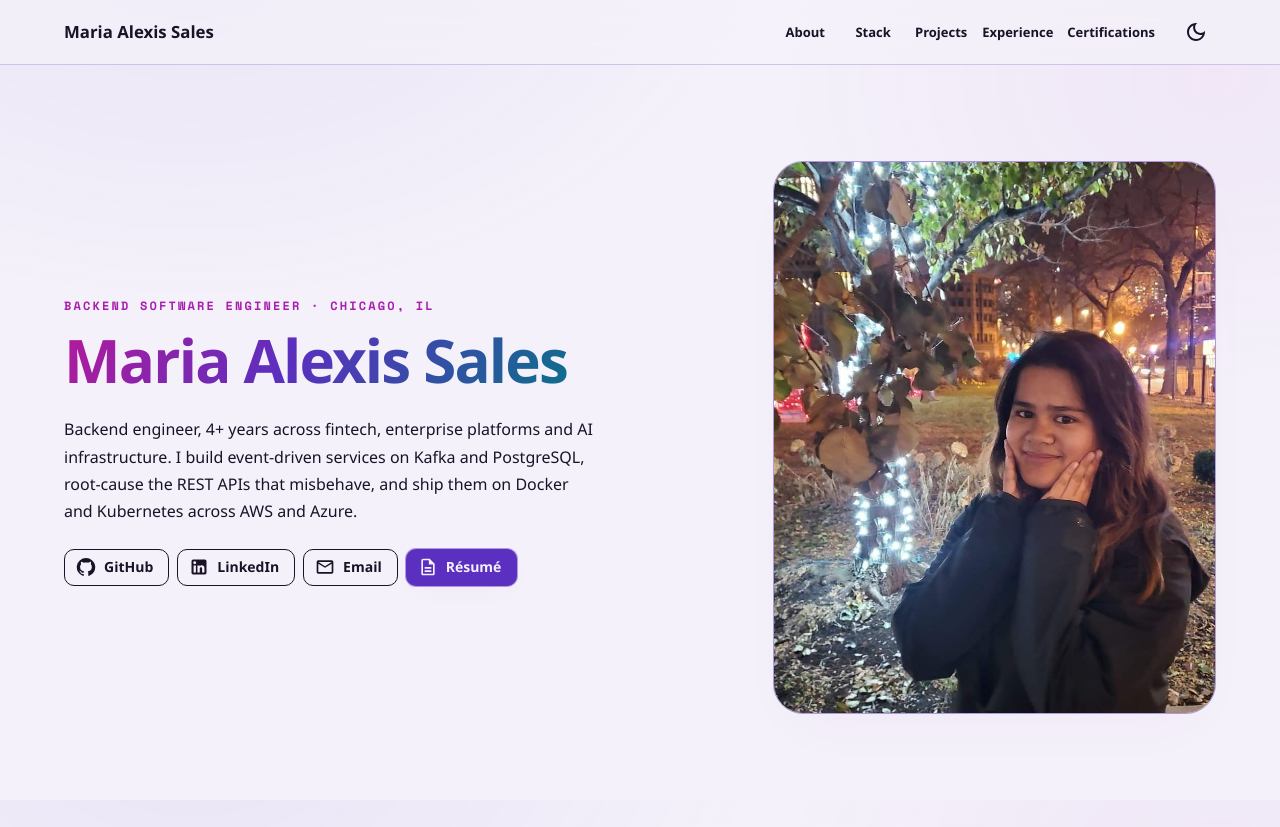
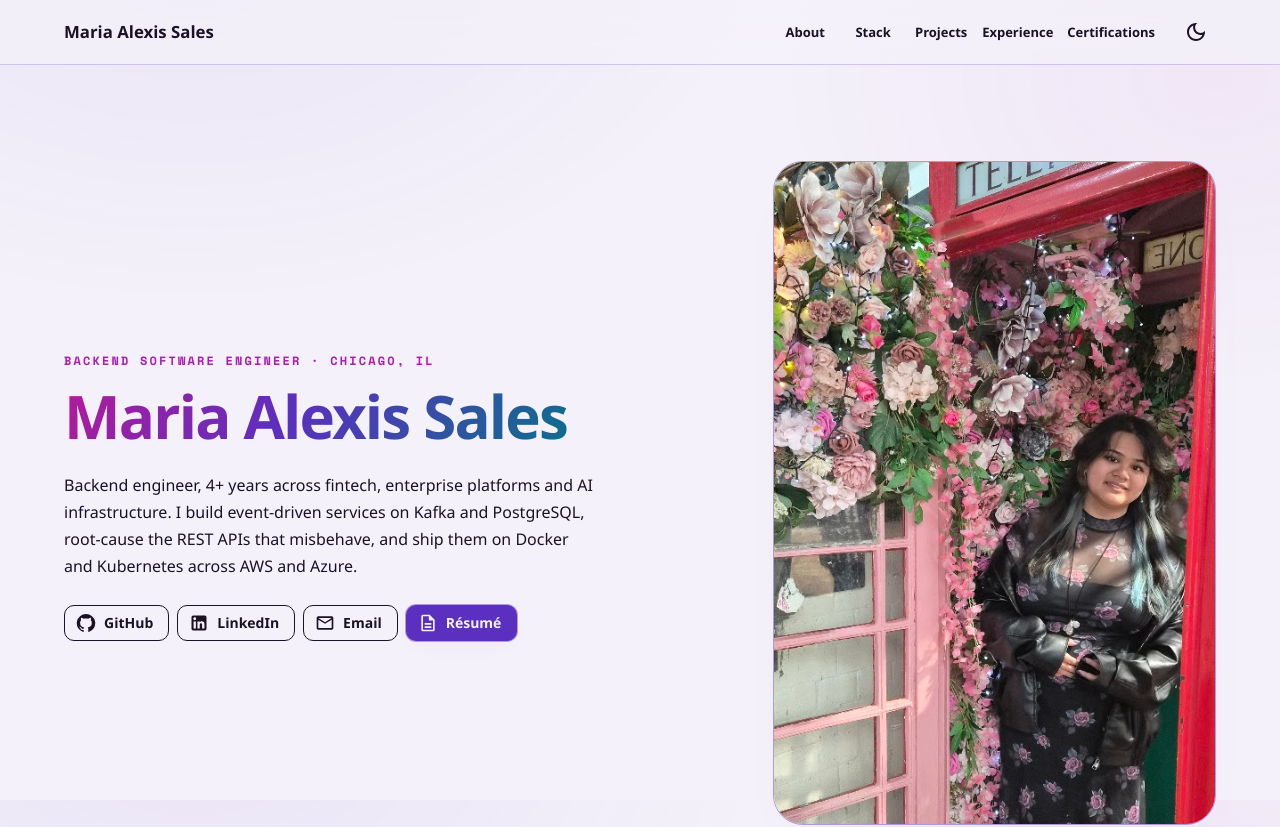
Before and after one commit to mariaalexissales/mariaalexissales.github.io, a React (Vite) app: page / in a window 1280 px wide. Shown: the top 827 px of the page. Built offline with nearby package versions, Linux system fonts and the light colour scheme.

Commit message:
Swap in the new hero photo and reframe the crop

```diff
--- a/src/components/sections/Hero.tsx
+++ b/src/components/sections/Hero.tsx
@@ -72,8 +72,11 @@ export default function Hero() {
                 width: '100%',
                 maxWidth: { xs: 280, md: 'none' },
                 mx: 'auto',
-                aspectRatio: '4 / 5',
+                aspectRatio: '2 / 3',
                 objectFit: 'cover',
+                // Tall full-length source. A centred crop cuts across the
+                // subject; 38% keeps the whole head.
+                objectPosition: '50% 38%',
                 borderRadius: 3,
                 border: `1px solid ${theme.vars.palette.ramp.hairlineStrong}`,
                 boxShadow: `0 24px 60px -24px ${theme.vars.palette.ramp.glow2}`,
```
Also changed, not shown: src/assets/me.jpg.
